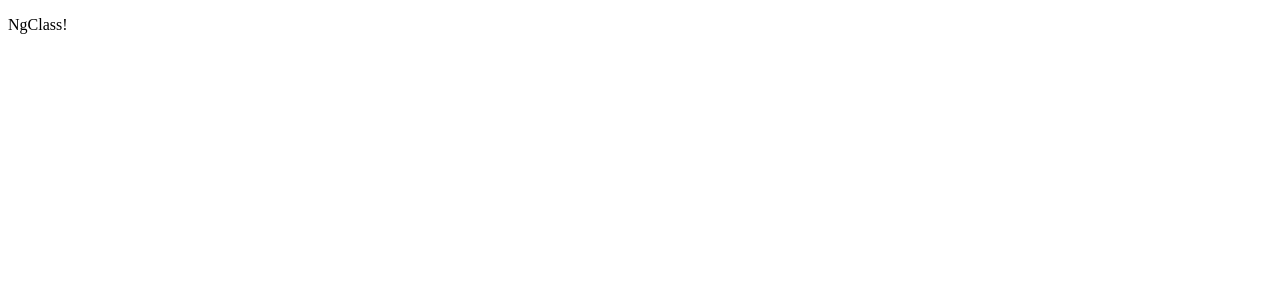
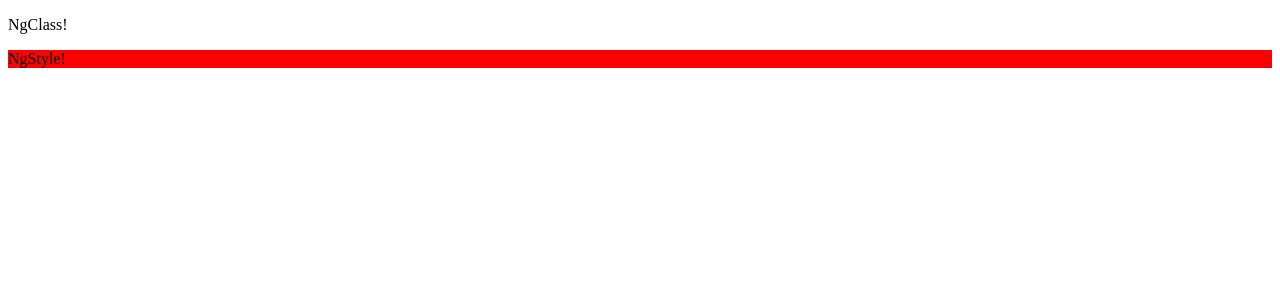
Before and after one commit to Rodrigoarendt/Angular, an Angular app: page / in a window 1280 px wide. Shown: the top 300 px of the page. Built offline with nearby package versions, Linux system fonts and the light colour scheme.

Commit message:
"NgStyle"

```diff
--- a/src/app/diretivas-atributos/diretivas-atributos.component.html
+++ b/src/app/diretivas-atributos/diretivas-atributos.component.html
@@ -1 +1,2 @@
 <p [ngClass]="{'active': valor, 'disabled': !valor}">NgClass!</p>
+<p [ngStyle]="{'heigth': heigthPx, 'background': backgroundColor}">NgStyle!</p>
--- a/src/app/diretivas-atributos/diretivas-atributos.component.ts
+++ b/src/app/diretivas-atributos/diretivas-atributos.component.ts
@@ -8,6 +8,8 @@ import { Component, OnInit } from '@angular/core';
 export class DiretivasAtributosComponent implements OnInit {
 
   public valor: boolean = true;
+  public heigthPx: string = "20px";
+  public backgroundColor: string = 'red';
   constructor() { }
 
   ngOnInit(): void {
@@ -18,6 +20,12 @@ export class DiretivasAtributosComponent implements OnInit {
       }else{
         this.valor = true;
       }
+
+      if (this.heigthPx == "20px") {
+        this.heigthPx = "50px";
+      } else {
+        this.heigthPx = "20px";
+      }
     },2000);
 
   }
```
